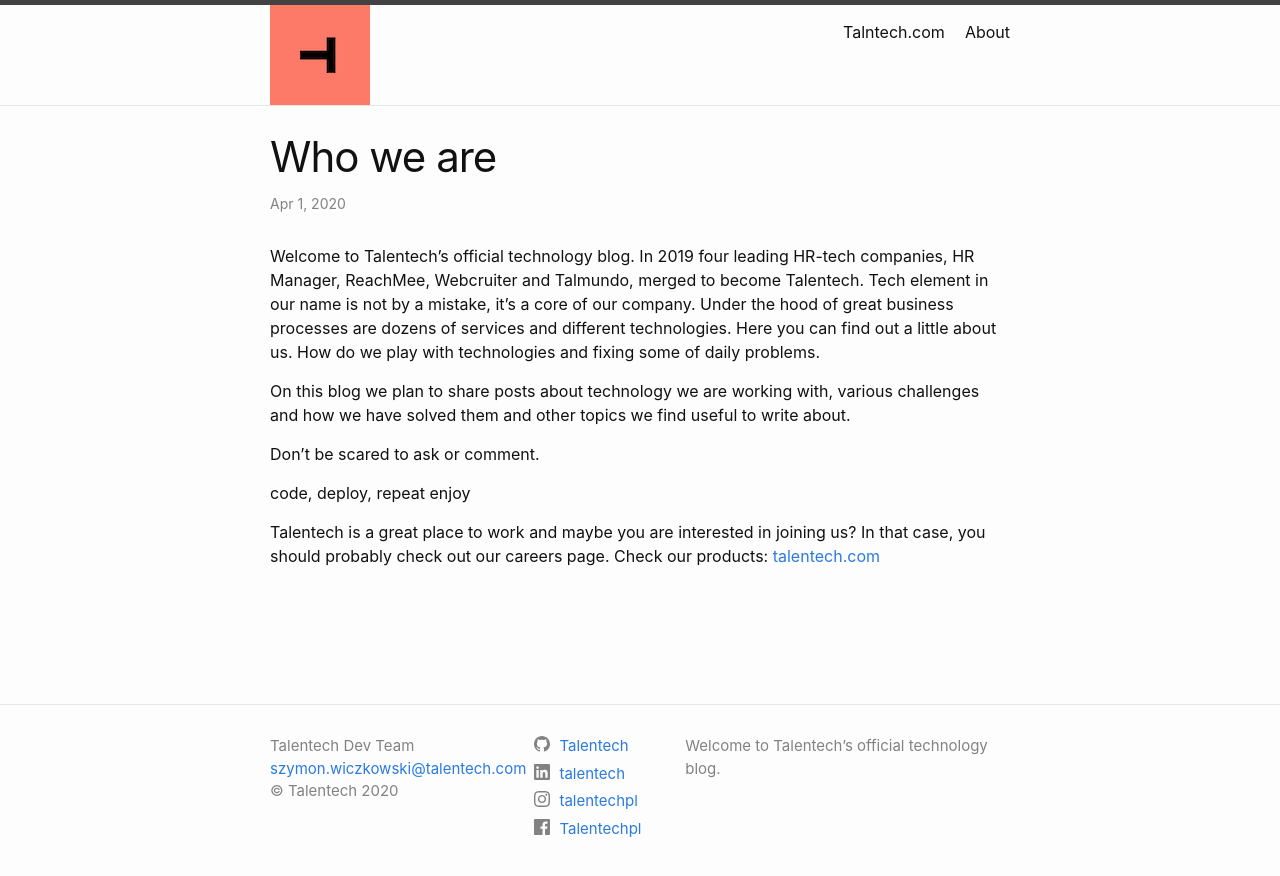
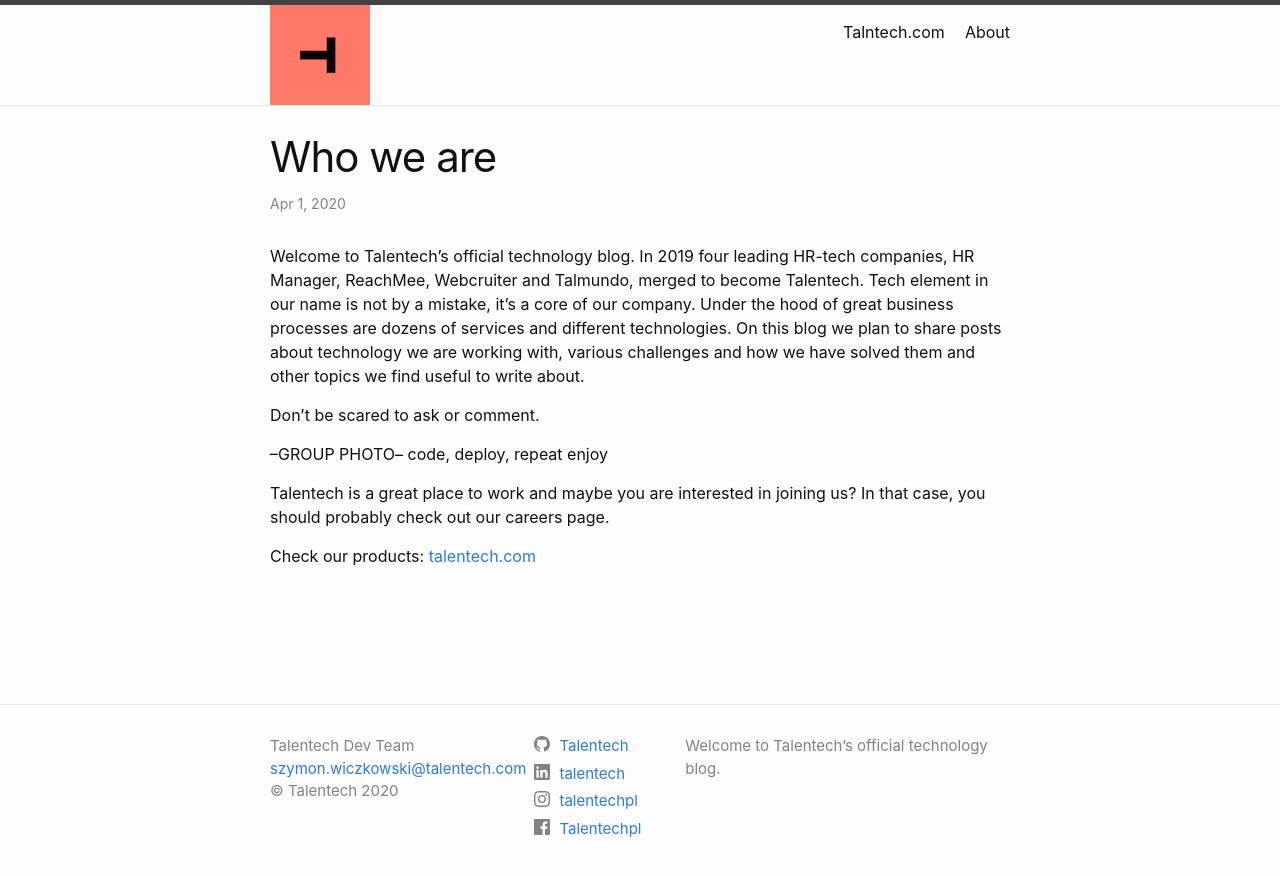
Before and after one commit to margalski/Blog, a Jekyll site: the page built from _posts/2020-03-23-who-we-are.md, in a window 1280 px wide. Shown: the top 876 px of the page. Built offline with Jekyll 4.4.1, drawn with Linux system fonts in a browser that asks for light colours.

Commit message:
post: who we are - draft

```diff
--- a/_posts/2020-03-23-who-we-are.md
+++ b/_posts/2020-03-23-who-we-are.md
@@ -7,14 +7,18 @@ tags: [office life]
 ---
 
 Welcome to Talentech’s official technology blog.
-In 2019 four leading HR-tech companies, HR Manager, ReachMee, Webcruiter and Talmundo, merged to become Talentech. Tech element in our name is not by a mistake, it's a core of our company. Under the hood of great business processes are dozens of services and different technologies. Here you can find out a little about us. How do we play with technologies and fixing some of daily problems.
-
+In 2019 four leading HR-tech companies, HR Manager, ReachMee, Webcruiter and Talmundo, merged to become Talentech. Tech element in our name is not by a mistake, it's a core of our company. Under the hood of great business processes are dozens of services and different technologies.
 On this blog we plan to share posts about technology we are working with, various challenges and how we have solved them and other topics we find useful to write about.
 
 Don't be scared to ask or comment.
 
+--GROUP PHOTO--
 code, deploy, repeat
 enjoy
 
+
+
+
 Talentech is a great place to work and maybe you are interested in joining us? In that case, you should probably check out our careers page.
+
 Check our products: [talentech.com](http://talentech.com/)
```
